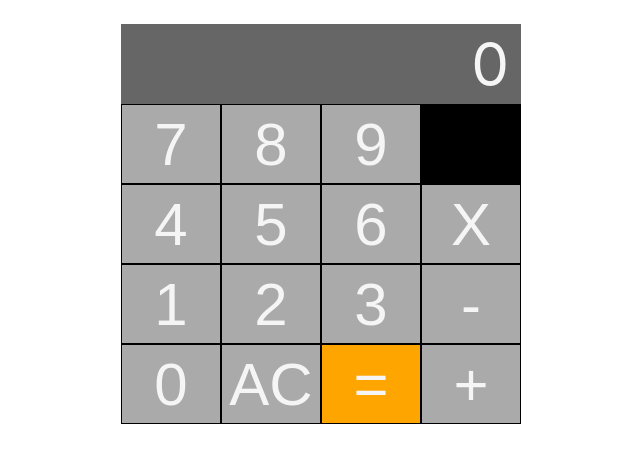
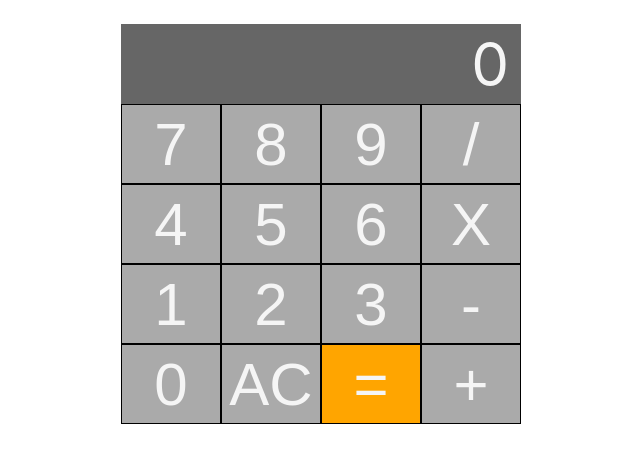
Before and after one commit to jmalk/react-calculator, a React (Create React App) app: page / in a window 1280 px wide. Shown: the top 462 px of the page, without its empty margins (319-959 px from the left). Built offline with nearby package versions, Linux system fonts and the light colour scheme.

Commit message:
Implement divide button

```diff
--- a/src/components/Calculator.js
+++ b/src/components/Calculator.js
@@ -4,6 +4,7 @@ const Operators = {
   PLUS: "PLUS",
   MINUS: "MINUS",
   MULTIPLY: "MULTIPLY",
+  DIVIDE: "DIVIDE",
   EQUALS: "EQUALS",
 };
 
@@ -53,6 +54,9 @@ function Calculator() {
     if (operation === Operators.MULTIPLY) {
       setValue(previous * value);
     }
+    if (operation === Operators.DIVIDE) {
+      setValue(previous / value);
+    }
     setOperation(null);
   };
 
@@ -66,7 +70,12 @@ function Calculator() {
         <NumberButton handler={handleNumber} n={7} />
         <NumberButton handler={handleNumber} n={8} />
         <NumberButton handler={handleNumber} n={9} />
-        {/* Divide button */}
+        <button
+          className="button"
+          onClick={() => handleOperation(Operators.DIVIDE)}
+        >
+          /
+        </button>
       </div>
 
       <div className="row">
```
